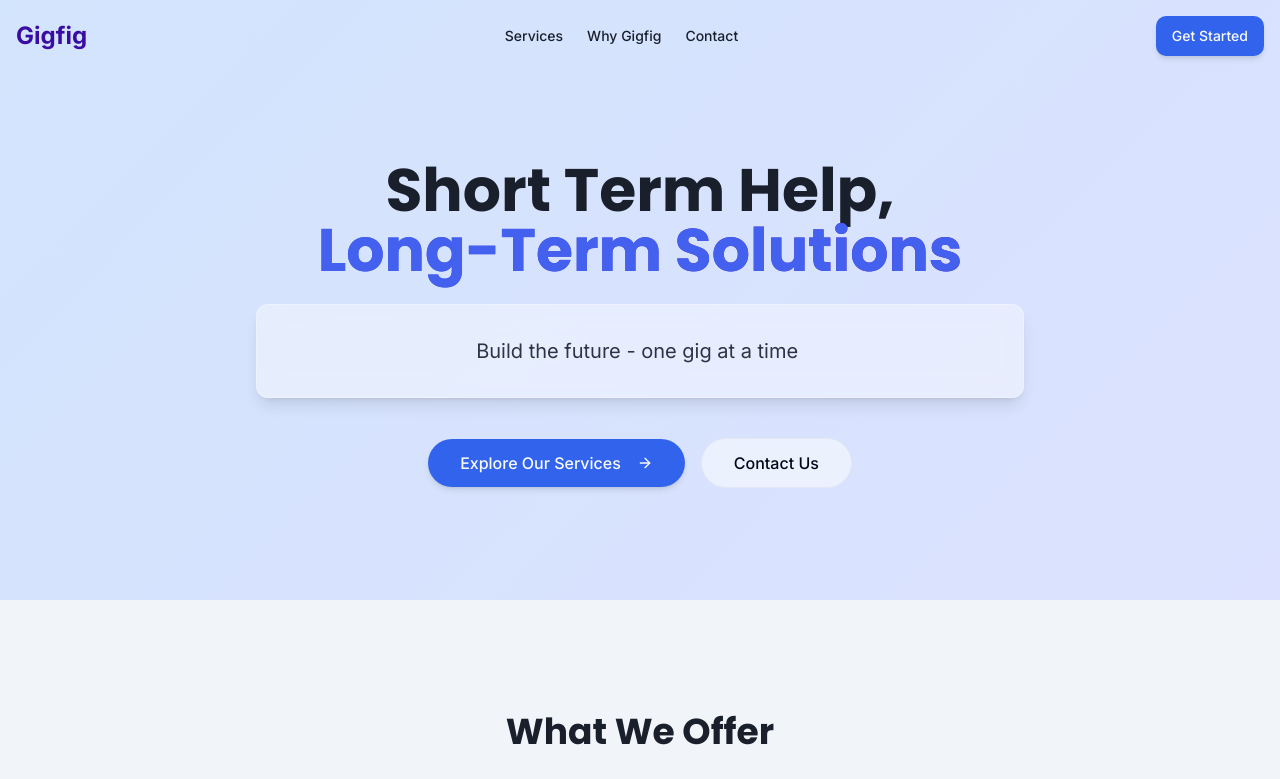
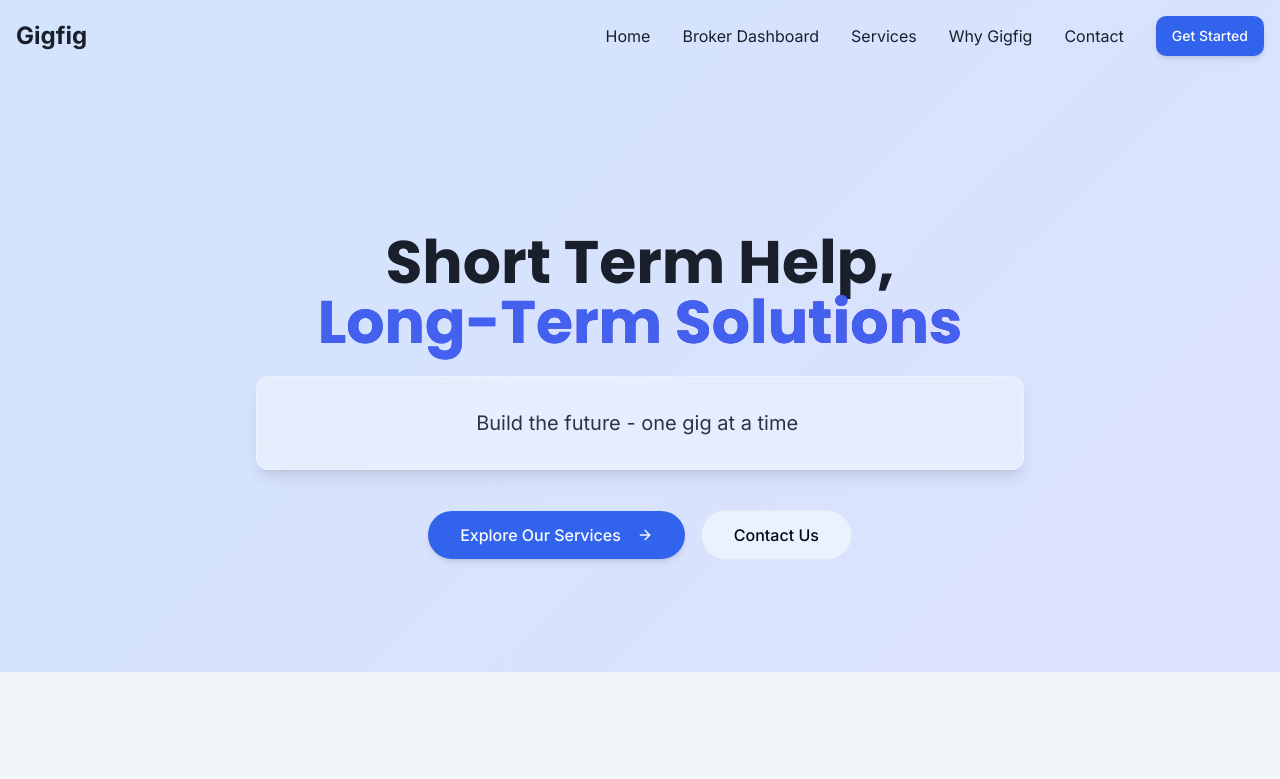
Before and after one commit to Womarali1992/gigfigsolutions, a React (Vite) app: page / in a window 1280 px wide. Shown: the top 779 px of the page. Built offline with nearby package versions, Linux system fonts and the light colour scheme.

Commit message:
Update code

```diff
--- a/src/components/Navigation.tsx
+++ b/src/components/Navigation.tsx
@@ -1,37 +1,123 @@
 
-import React from "react";
+import React, { useState } from "react";
+import { Link } from "react-router-dom";
+import { AlignJustify, X } from "lucide-react";
 import { Button } from "@/components/ui/button";
-import { Link } from "react-router-dom";
+import { cn } from "@/lib/utils";
 
 const Navigation = () => {
+  const [isOpen, setIsOpen] = useState(false);
+
+  const toggleMenu = () => {
+    setIsOpen(!isOpen);
+  };
+
   return (
-    <header className="fixed top-0 left-0 right-0 z-50 animate-fade-in">
-      <nav className="container mx-auto px-4 py-4 flex items-center justify-between">
-        <div className="flex items-center">
-          <Link to="/" className="text-2xl font-bold text-gigfig-dark-purple">
-            Gigfig
+    <nav className="bg-transparent py-4">
+      <div className="container mx-auto px-4 flex justify-between items-center">
+        <Link to="/" className="flex items-center space-x-2">
+          <span className="font-bold text-2xl text-gigfig-dark-text">Gigfig</span>
+        </Link>
+
+        {/* Mobile menu button */}
+        <button
+          className="md:hidden text-gigfig-dark-text"
+          onClick={toggleMenu}
+          aria-label="Toggle menu"
+        >
+          {isOpen ? <X size={24} /> : <AlignJustify size={24} />}
+        </button>
+
+        {/* Desktop navigation */}
+        <div className="hidden md:flex items-center space-x-8">
+          <Link
+            to="/"
+            className="text-gigfig-dark-text hover:text-gigfig-blue transition-colors"
+          >
+            Home
           </Link>
+          <Link
+            to="/broker-dashboard"
+            className="text-gigfig-dark-text hover:text-gigfig-blue transition-colors"
+          >
+            Broker Dashboard
+          </Link>
+          <Link
+            to="/#services"
+            className="text-gigfig-dark-text hover:text-gigfig-blue transition-colors"
+          >
+            Services
+          </Link>
+          <Link
+            to="/#why-gigfig"
+            className="text-gigfig-dark-text hover:text-gigfig-blue transition-colors"
+          >
+            Why Gigfig
+          </Link>
+          <Link
+            to="/#contact"
+            className="text-gigfig-dark-text hover:text-gigfig-blue transition-colors"
+          >
+            Contact
+          </Link>
+          <Button className="glass-button">Get Started</Button>
         </div>
-        <div className="hidden md:flex space-x-6 text-sm font-medium">
-          <a href="#services" className="text-gigfig-dark-text hover:text-gigfig-purple transition-colors">
-            Services
-          </a>
-          <a href="#why-gigfig" className="text-gigfig-dark-text hover:text-gigfig-purple transition-colors">
-            Why Gigfig
-          </a>
-          <a href="#contact" className="text-gigfig-dark-text hover:text-gigfig-purple transition-colors">
-            Contact
-          </a>
+
+        {/* Mobile menu */}
+        <div
+          className={cn(
+            "fixed inset-y-0 right-0 transform w-64 bg-white/95 backdrop-blur-md shadow-lg z-40 transition-transform duration-300 ease-in-out md:hidden",
+            isOpen ? "translate-x-0" : "translate-x-full"
+          )}
+        >
+          <div className="flex flex-col p-8 space-y-6">
+            <button
+              onClick={toggleMenu}
+              className="self-end text-gigfig-dark-text mb-6"
+              aria-label="Close menu"
+            >
+              <X size={24} />
+            </button>
+            <Link
+              to="/"
+              onClick={toggleMenu}
+              className="text-lg text-gigfig-dark-text hover:text-gigfig-blue transition-colors"
+            >
+              Home
+            </Link>
+            <Link
+              to="/broker-dashboard"
+              onClick={toggleMenu}
+              className="text-lg text-gigfig-dark-text hover:text-gigfig-blue transition-colors"
+            >
+              Broker Dashboard
+            </Link>
+            <Link
+              to="/#services"
+              onClick={toggleMenu}
+              className="text-lg text-gigfig-dark-text hover:text-gigfig-blue transition-colors"
+            >
+              Services
+            </Link>
+            <Link
+              to="/#why-gigfig"
+              onClick={toggleMenu}
+              className="text-lg text-gigfig-dark-text hover:text-gigfig-blue transition-colors"
+            >
+              Why Gigfig
+            </Link>
+            <Link
+              to="/#contact"
+              onClick={toggleMenu}
+              className="text-lg text-gigfig-dark-text hover:text-gigfig-blue transition-colors"
+            >
+              Contact
+            </Link>
+            <Button className="glass-button w-full">Get Started</Button>
+          </div>
         </div>
-        <div>
-          <a href="#contact">
-            <Button className="glass-button">
-              Get Started
-            </Button>
-          </a>
-        </div>
-      </nav>
-    </header>
+      </div>
+    </nav>
   );
 };
 
```
